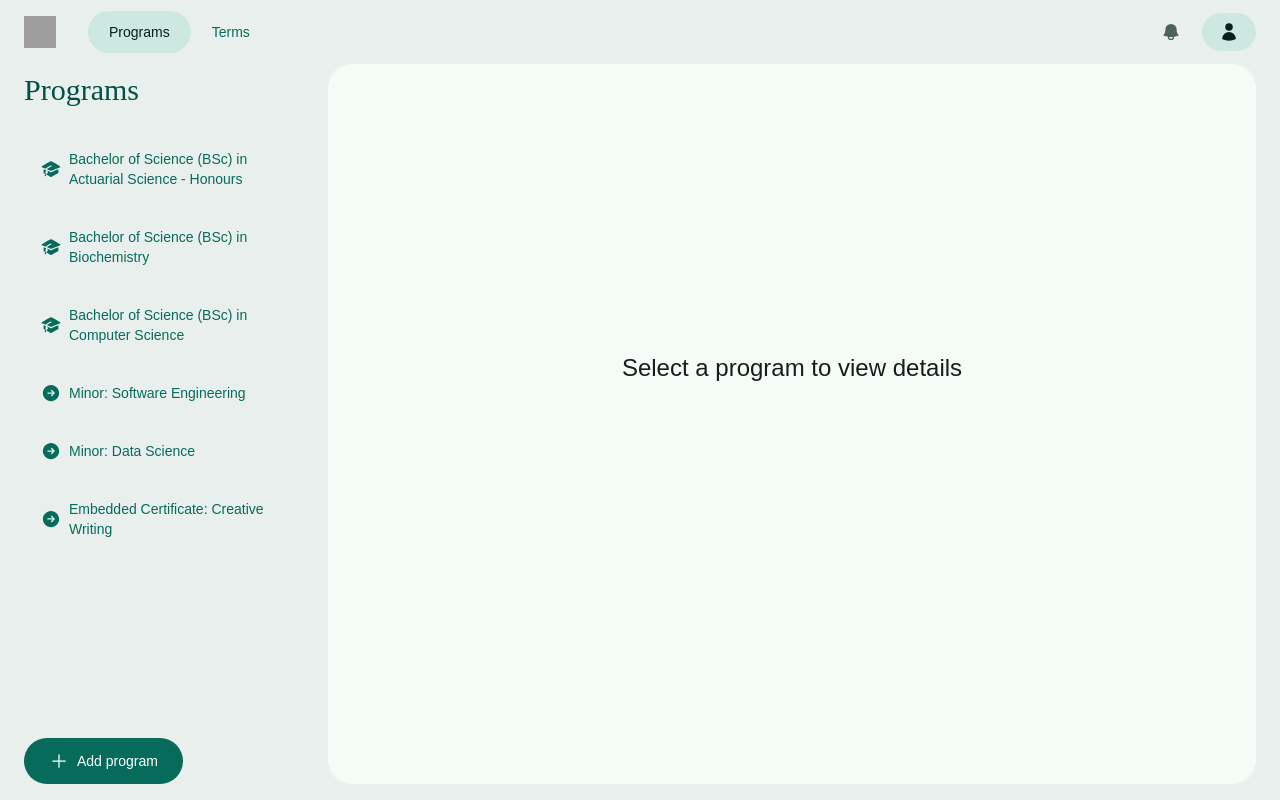
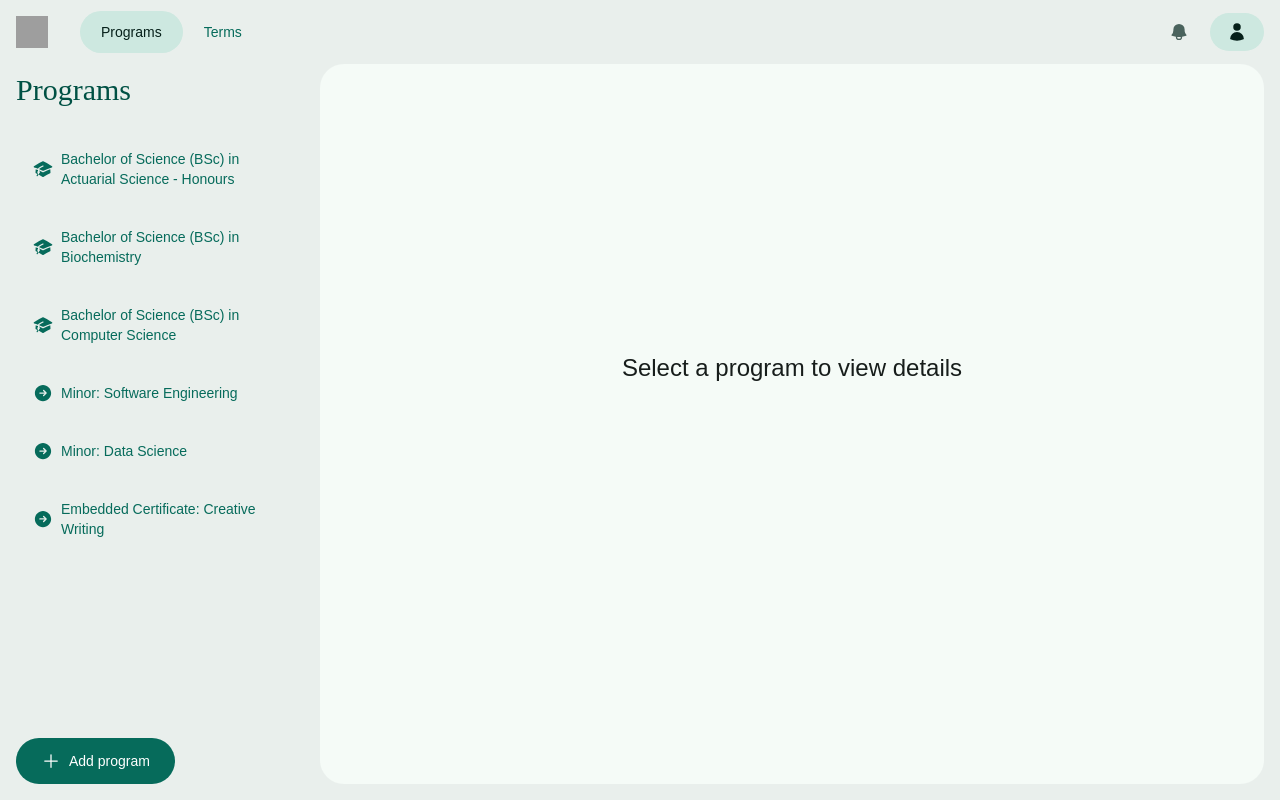
Before and after one commit to cloudyyoung/planucalgary, a React (Vite) app: page /programs in a window 1280 px wide. Built offline with nearby package versions, Linux system fonts and the light colour scheme; grey boxes are pictures that could not be loaded; a web font is replaced by a local one.

Commit message:
Change paddings

```diff
--- a/src/components/navbar/Navbar.tsx
+++ b/src/components/navbar/Navbar.tsx
@@ -25,7 +25,7 @@ const Navbar = () => {
       <Disclosure as="nav" className="">
         {({ open }) => (
           <>
-            <div className="mx-auto px-4 md:px-6">
+            <div className="mx-auto px-app">
               <div className="flex h-16 items-center justify-between">
                 <div className="flex items-center">
                   <div className="flex-shrink-0">
--- a/src/index.css
+++ b/src/index.css
@@ -18,5 +18,5 @@ body {
 }
 
 .px-app {
-  @apply px-4 md:px-6
+  @apply px-4
 }
```
